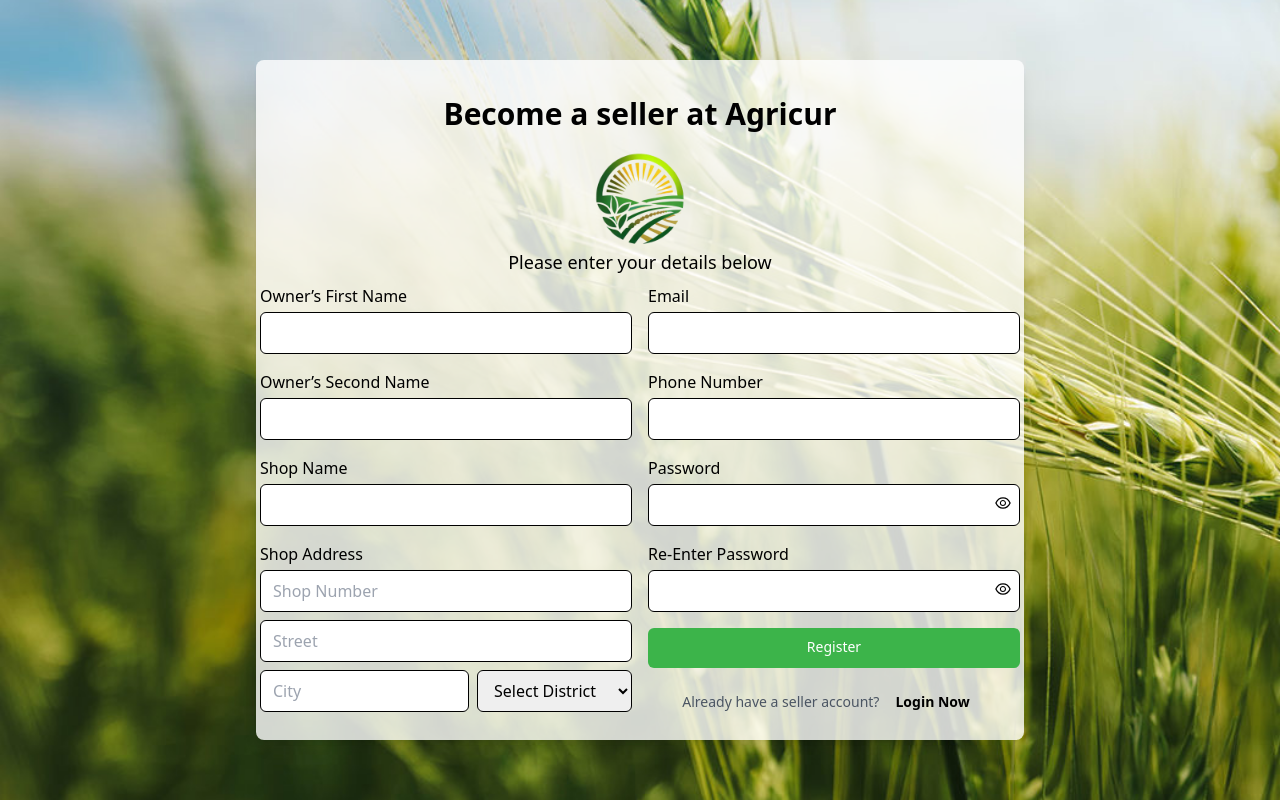
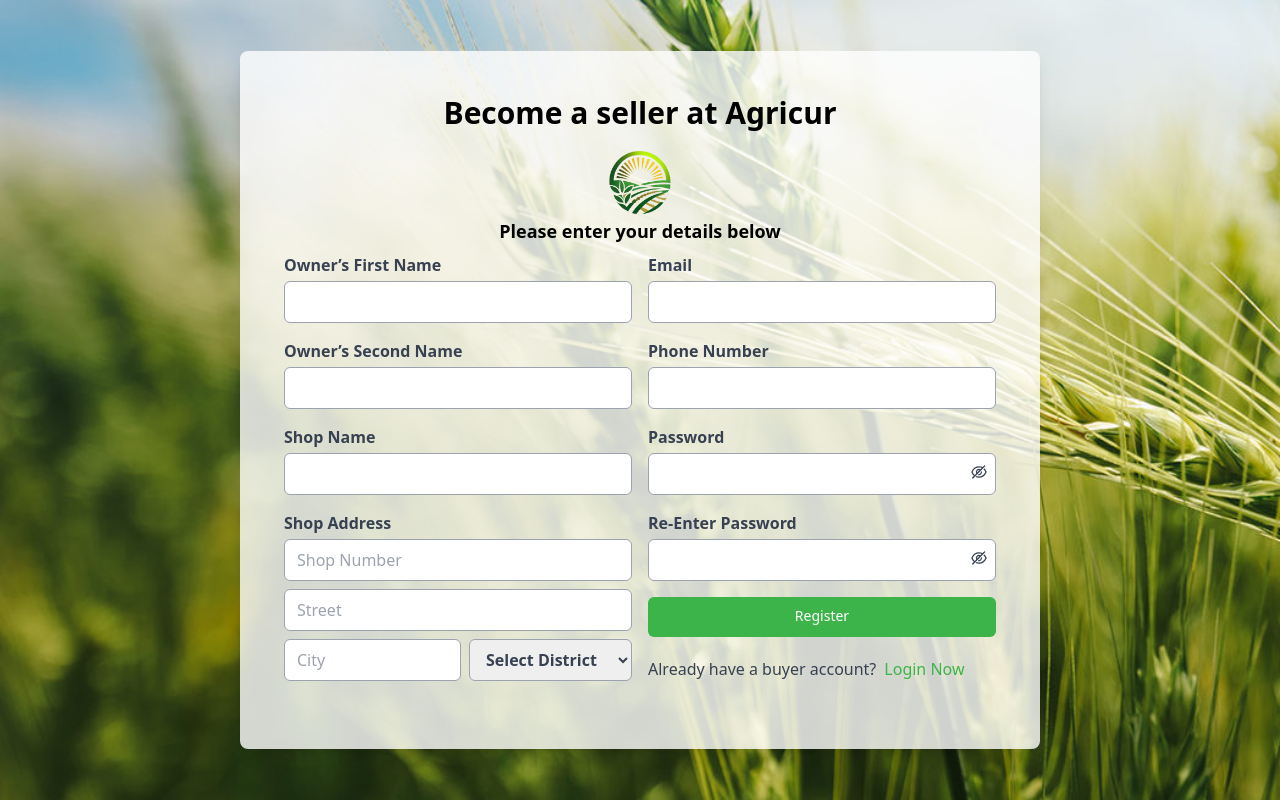
Before and after one commit to Agricur/Agricur-E-Marketplace, a React (Create React App) app: page /registerSeller in a window 1280 px wide. Built offline with nearby package versions, Linux system fonts and the light colour scheme.

Commit message:
connect sellerRegisterCom.jsx to back end

```diff
--- a/src/Component/Register/buyerRegisterCom.jsx
+++ b/src/Component/Register/buyerRegisterCom.jsx
@@ -77,7 +77,7 @@
       return; // Prevent form submission
     }
     if(password.length < 8){
-      setPasswordError("Password must be at least 8 characters long.");
+      setPasswordError("Password must be at least 8 characters long and must contain at least one uppercase letter, one lowercase letter, one number and one special character.");
       return; // Prevent form submission
     }
 
--- a/src/Component/Register/sellerRegisterCom.jsx
+++ b/src/Component/Register/sellerRegisterCom.jsx
@@ -1,81 +1,155 @@
-import React, { useState } from 'react';
+import React, { useState } from "react";
 import { AiOutlineEye, AiOutlineEyeInvisible } from "react-icons/ai";
 import Design from "../../Images/Design.png";
 import Background from "../../Images/regBackground.png";
+import { Link, useNavigate } from "react-router-dom";
+import styles from "../../Styles/style";
+import axios from "axios";
+import { server } from "../../server";
+import { toast } from "react-toastify";
 
 const SellerRegister = () => {
-  const [formData, setFormData] = useState({
-    firstName: '',
-    lastName: '',
-    shopName: '',
-    shopNo: '',
-    street: '',
-    addressCity: '',
-    district: '',
-    email: '',
-    phoneNumber: '',
-    password: '',
-    rePassword: '',
-  });
+
+  const navigate = useNavigate();
 
   const districts = [
-    'Colombo',
-    'Gampaha',
-    'Kalutara',
-    'Kandy',
-    'Matale',
-    'Nuwara Eliya',
-    'Galle',
-    'Matara',
-    'Hambantota',
-    'Jaffna',
-    'Kilinochchi',
-    'Mannar',
-    'Vavuniya',
-    'Mullaitivu',
-    'Batticaloa',
-    'Ampara',
-    'Trincomalee',
-    'Kurunegala',
-    'Puttalam',
-    'Anuradhapura',
-    'Polonnaruwa',
-    'Badulla',
-    'Moneragala',
-    'Ratnapura',
-    'Kegalle',
+    "Colombo",
+    "Gampaha",
+    "Kalutara",
+    "Kandy",
+    "Matale",
+    "Nuwara Eliya",
+    "Galle",
+    "Matara",
+    "Hambantota",
+    "Jaffna",
+    "Kilinochchi",
+    "Mannar",
+    "Vavuniya",
+    "Mullaitivu",
+    "Batticaloa",
+    "Ampara",
+    "Trincomalee",
+    "Kurunegala",
+    "Puttalam",
+    "Anuradhapura",
+    "Polonnaruwa",
+    "Badulla",
+    "Moneragala",
+    "Ratnapura",
+    "Kegalle",
   ];
 
-  const handleChange = (e) => {
-    const { name, value } = e.target;
-    setFormData({ ...formData, [name]: value });
+  const [email, setEmail] = useState("");
+  const [firstName, setFirstName] = useState("");
+  const [lastName, setLastName] = useState("");
+  const [shopName, setShopName] = useState("");
+  const [Number, setNumber] = useState("");
+  const [street, setStreet] = useState("");
+  const [addressCity, setAddressCity] = useState("");
+  const [district, setDistrict] = useState("");
+  const [phoneNumber, setPhoneNumber] = useState("");
+  const [password, setPassword] = useState("");
+  const [rePassword, setRePassword] = useState("");
+  const [passwordError, setPasswordError] = useState("");
+
+  const handleSubmit = async (e) => {
+
+    e.preventDefault();
+
+    const formData = {
+      email:email,
+      first_name:firstName,
+      last_name:lastName,
+      shop_name:shopName,
+      contact_no:phoneNumber,
+      password:password,
+      rePassword:rePassword,
+      number:Number,
+      street:street,
+      city:addressCity,
+      district:district
     };
 
-  const handleSubmit = (e) => {
-    e.preventDefault();
-    // Handle form submission here (e.g., send data to the server)
+    const passwordRegex = /^(?=.*\d)(?=.*[a-z])(?=.*[A-Z])(?=.*[^a-zA-Z\d]).{8,}$/;
+
+    if (password !== rePassword) {
+      setPasswordError("Passwords do not match.");
+      return; // Prevent form submission
+    }
+    if(password.length < 8){
+      setPasswordError("Password must be at least 8 characters long and must contain at least one uppercase letter, one lowercase letter, one number and one special character.");
+      return; // Prevent form submission
+    }
+
+    if(!password.match(passwordRegex)){
+      setPasswordError("Password must contain at least one uppercase letter, one lowercase letter, one number and one special character.");
+      return; // Prevent form submission
+    }
+    else{
+      setPasswordError("");
+    }
+
+    try {
+      // Send the form data to the server using axios or a similar library
+      const response = await axios.post(`${server}/api/seller`, formData);
+      // console.log(formData);
+      // console.log(response.status);
+
+      // Check the response from the server and handle success or errors accordingly
+      if (response.status === 201) {
+        // Handle success
+        alert("Registration successful!");
+        navigate('/login');
+      }
+      else {
+        // Handle server errors
+        toast.error("Registration failed. Please try again later.");
+      }
+    } catch (error) {
+      // Handle network errors or other unexpected errors
+      if(error.response.status === 400){
+        alert("Email already exists!")
+      }
+      else{
+        console.error("An error occurred:", error);
+        alert("An error occurred. Please try again later.");
+      }
+
+    }
+
   };
   const [passwordVisible, setPasswordVisible] = useState(false);
   const [rePasswordVisible, setRePasswordVisible] = useState(false);
 
   return (
-
+    <div className="flex justify-center items-center ">
       <div
+        className="bg-cover bg-center h-full w-full min-h-screen"
         style={{
           backgroundImage: `url(${Background})`,
-        backgroundSize: 'cover',
-        backgroundPosition: 'center',
-        minHeight: '100vh',
         }}
       >
-      <div className="flex justify-center items-center h-screen">
-        <div className="bg-white bg-opacity-80 p-4 sm:p-1 rounded-lg shadow-lg w-3/5 max-w-screen-lg">
+        <div className="flex justify-center items-center min-h-screen">
+          <div className="bg-white bg-opacity-80 p-4 sm:p-[44px] rounded-lg shadow-lg w-full max-w-screen-cs3">
             <div className="flex flex-col justify-center items-center">
-            <h1 className="text-3xl font-bold mb-8"></h1>
-            <h1 className="text-3xl font-bold mb-4">Become a seller at Agricur</h1>
-            <img src={Design} alt="" height="100" width="100" className="mx-auto" />
-            <h5 className="text-lg font-normal mb-2">Please enter your details below</h5>
-
+              <h1 className="text-3xl font-bold mb-4">
+                Become a seller at Agricur
+              </h1>
+              <img
+                src={Design}
+                alt=""
+                height="70"
+                width="70"
+                className="mx-auto"
+              />
+              <h6 className="text-lg font-semibold mb-2">
+                Please enter your details below
+              </h6>
+              <form
+                className="space-y-6 font-semibold text-gray-700"
+                onSubmit={handleSubmit}
+              >
                 <div className="flex flex-col md:flex-row md:justify-between gap-4">
                   <div className="md:w-1/2">
                     <div className="mb-4">
@@ -83,9 +157,9 @@
                       <input
                         type="text"
                         name="firstName"
-                    value={formData.firstName}
-                    onChange={handleChange}
-                    className="w-full border border-black rounded-md py-2 px-3"
+                        value={firstName}
+                        onChange={(e) => setFirstName(e.target.value)}
+                        className="w-full border font-normal border-gray-400 rounded-md py-2 px-3 focus:border-[#3CB44A]"
                         required
                       />
                     </div>
@@ -94,9 +168,9 @@
                       <input
                         type="text"
                         name="lastName"
-                    value={formData.lastName}
-                    onChange={handleChange}
-                    className="w-full border border-black rounded-md py-2 px-3"
+                        value={lastName}
+                        onChange={(e) => setLastName(e.target.value)}
+                        className="w-full border font-normal border-gray-400 rounded-md py-2 px-3 focus:border-[#3CB44A]"
                         required
                       />
                     </div>
@@ -105,9 +179,9 @@
                       <input
                         type="text"
                         name="shopName"
-                    value={formData.shopName}
-                    onChange={handleChange}
-                    className="w-full border border-black rounded-md py-2 px-3"
+                        value={shopName}
+                        onChange={(e) => setShopName(e.target.value)}
+                        className="w-full border font-normal border-gray-400 rounded-md py-2 px-3 focus:border-[#3CB44A]"
                         required
                       />
                     </div>
@@ -116,41 +190,45 @@
                       <input
                         type="text"
                         name="shopNo"
-                    value={formData.shopNo}
-                    onChange={handleChange}
+                        value={Number}
+                        onChange={(e) => setNumber(e.target.value)}
                         placeholder="Shop Number"
-                    className="w-full border border-black rounded-md py-2 px-3 mb-2"
+                        className="w-full border font-normal border-gray-400 rounded-md py-2 px-3 mb-2 focus:border-[#3CB44A]"
                         required
                       />
                       <input
                         type="text"
                         name="street"
-                    value={formData.street}
-                    onChange={handleChange}
+                        value={street}
+                        onChange={(e) => setStreet(e.target.value)}
                         placeholder="Street"
-                    className="w-full border border-black rounded-md py-2 px-3 mb-2"
+                        className="w-full border font-normal border-gray-400 rounded-md py-2 px-3 mb-2 focus:border-[#3CB44A]"
                         required
                       />
                       <div className="flex">
                         <input
                           type="text"
                           name="addressCity"
-                      value={formData.addressCity}
-                      onChange={handleChange}
+                          value={addressCity}
+                          onChange={(e) => setAddressCity(e.target.value)}
                           placeholder="City"
-                      className="w-full border border-black rounded-md py-2 px-3 mb-2 mr-2"
+                          className="w-full border font-normal border-gray-400 rounded-md py-2 px-3 mb-2 mr-2 focus:border-[#3CB44A]"
                           required
                         />
                         <select
                           name="district"
-                      value={formData.district}
-                      onChange={handleChange}
-                      className="border border-black rounded-md py-2 px-3 mb-2"
+                          value={district}
+                          onChange={(e) => setDistrict(e.target.value)}
+                          className="border border-gray-400 rounded-md py-2 px-3 mb-2 focus:border-[#3CB44A] "
                           required
                         >
                           <option value="">Select District</option>
                           {districts.map((district) => (
-                        <option key={district} value={district}>
+                            <option
+                              key={district}
+                              value={district}
+                              className="font-semibold hover:bg-[#24692d]"
+                            >
                               {district}
                             </option>
                           ))}
@@ -164,9 +242,9 @@
                       <input
                         type="email"
                         name="email"
-                    value={formData.email}
-                    onChange={handleChange}
-                    className="w-full border border-black rounded-md py-2 px-3"
+                        value={email}
+                        onChange={(e) => setEmail(e.target.value)}
+                        className="w-full border font-normal border-gray-400 rounded-md py-2 px-3 focus:border-[#3CB44A]"
                         required
                       />
                     </div>
@@ -175,9 +253,9 @@
                       <input
                         type="tel"
                         name="phoneNumber"
-                    value={formData.phoneNumber}
-                    onChange={handleChange}
-                    className="w-full border border-black rounded-md py-2 px-3"
+                        value={phoneNumber}
+                        onChange={(e) => setPhoneNumber(e.target.value)}
+                        className="w-full border font-normal border-gray-400 rounded-md py-2 px-3 focus:border-[#3CB44A]"
                         required
                       />
                     </div>
@@ -188,19 +266,19 @@
                           <input
                             type={passwordVisible ? "text" : "password"}
                             name="password"
-                        value={formData.password}
-                        onChange={handleChange}
-                        className="w-full border border-black rounded-md py-2 px-3 pr-10"
+                            value={password}
+                            onChange={(e) => setPassword(e.target.value)}
+                            className="w-full border font-normal border-gray-400 rounded-md py-2 px-3 focus:border-[#3CB44A]"
                             required
                           />
                           {passwordVisible ? (
-                        <AiOutlineEyeInvisible
+                            <AiOutlineEye
                               className="absolute right-2 top-2.5 cursor-pointer"
                               size={18}
                               onClick={() => setPasswordVisible(false)}
                             />
                           ) : (
-                        <AiOutlineEye
+                            <AiOutlineEyeInvisible
                               className="absolute right-2 top-2.5 cursor-pointer"
                               size={18}
                               onClick={() => setPasswordVisible(true)}
@@ -214,23 +292,36 @@
                           <input
                             type={rePasswordVisible ? "text" : "password"}
                             name="rePassword"
-                        value={formData.rePassword}
-                        onChange={handleChange}
-                        className="w-full border border-black rounded-md py-2 px-3 pr-10"
+                            value={rePassword}
+                            onChange={(e) => setRePassword(e.target.value)}
+                            className="w-full border font-normal border-gray-400 rounded-md py-2 px-3 focus:border-[#3CB44A]"
                             required
                           />
                           {rePasswordVisible ? (
-                        <AiOutlineEyeInvisible
+                            <AiOutlineEye
                               className="absolute right-2 top-2.5 cursor-pointer"
                               size={18}
                               onClick={() => setRePasswordVisible(false)}
                             />
                           ) : (
-                        <AiOutlineEye
+                            <AiOutlineEyeInvisible
                               className="absolute right-2 top-2.5 cursor-pointer"
                               size={18}
                               onClick={() => setRePasswordVisible(true)}
                             />
+                          )}
+                        </div>
+                        <div
+                          className="md:w-full"
+                          style={{ display: "flex", flexDirection: "column" }}
+                        >
+                          {passwordError && (
+                            <p
+                              className="text-red-500 mb-2 font-normal"
+                              style={{ fontSize: "14px" }}
+                            >
+                              {passwordError}
+                            </p>
                           )}
                         </div>
                       </div>
@@ -242,14 +333,22 @@
                       >
                         Register
                       </button>
-                  <p className="mt-4 text-gray-600 text-sm">
-                    Already have a seller account?
-                    <button type="button" class=" text-black font-bold py-2 px-4 rounded">
+                      <div className={`${styles.noramlFlex} w-full mt-5`}>
+                        <h6 className="font-medium">
+                          Already have a buyer account?
+                        </h6>
+                        <Link
+                          to="/login"
+                          className="text-[#3CB44A] pl-2 font-medium hover:text-[#24692d]"
+                        >
+
                           Login Now
-                    </button>
-                  </p>
+                        </Link>
                       </div>
                     </div>
+                  </div>
+                </div>
+              </form>
             </div>
           </div>
         </div>
```
Lines whose indentation alone changed are shown as unchanged.
